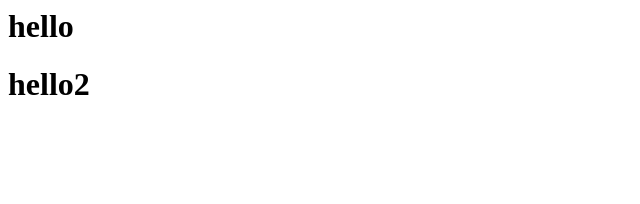
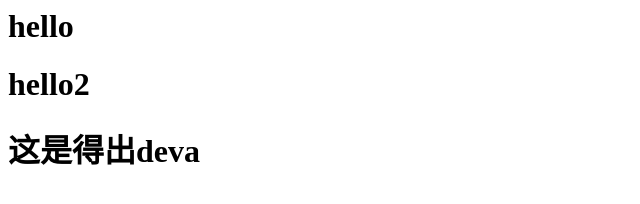
Before and after one commit to fandongs/1607cgit, a plain HTML site: page index.html in a window 1280 px wide. Shown: the whole page, without its empty margins (0-640 px from the left). Drawn offline with Linux system fonts and the light colour scheme.

Commit message:
这是v幸福感

```diff
--- a/index.html
+++ b/index.html
@@ -5,5 +5,6 @@
 	<body>
 		<h1>hello</h1>
 		<h1>hello2</h1>
+		<h1>这是得出deva</h1>
 	</body>
 </html>
```
